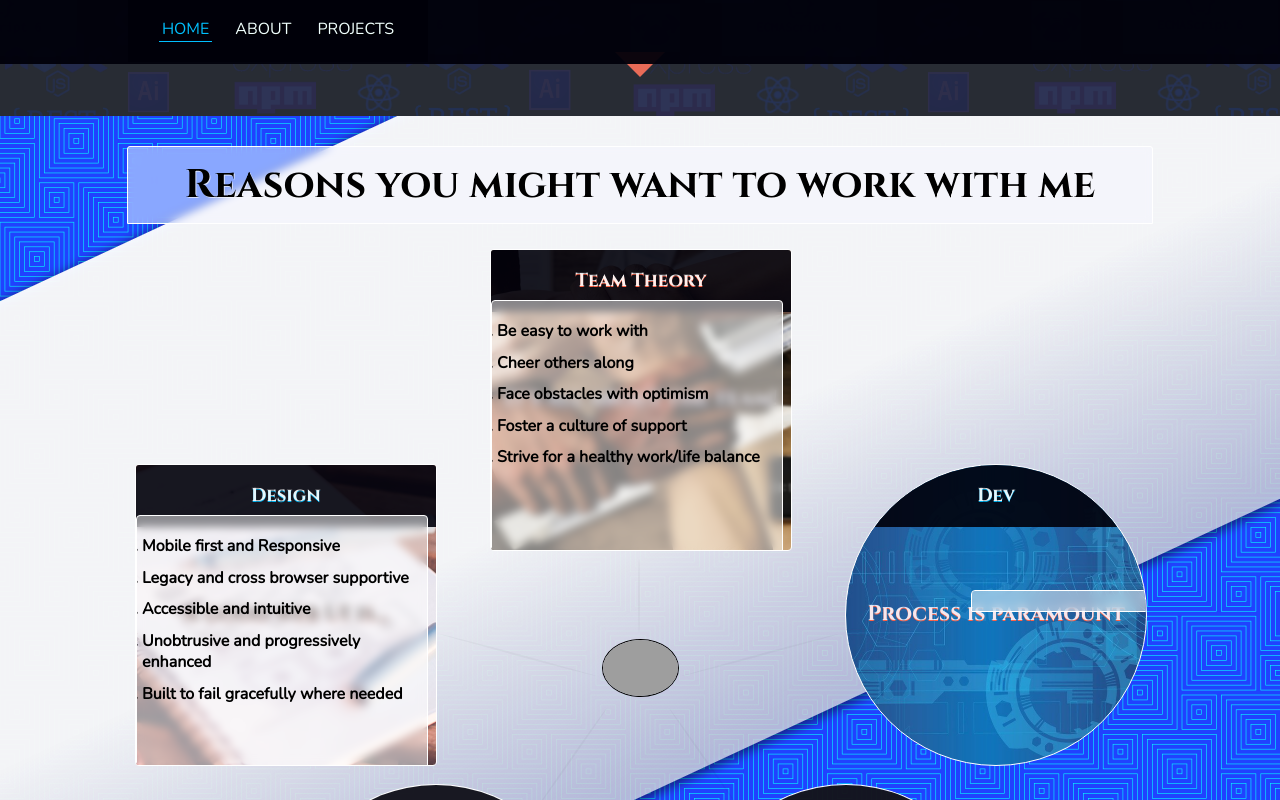
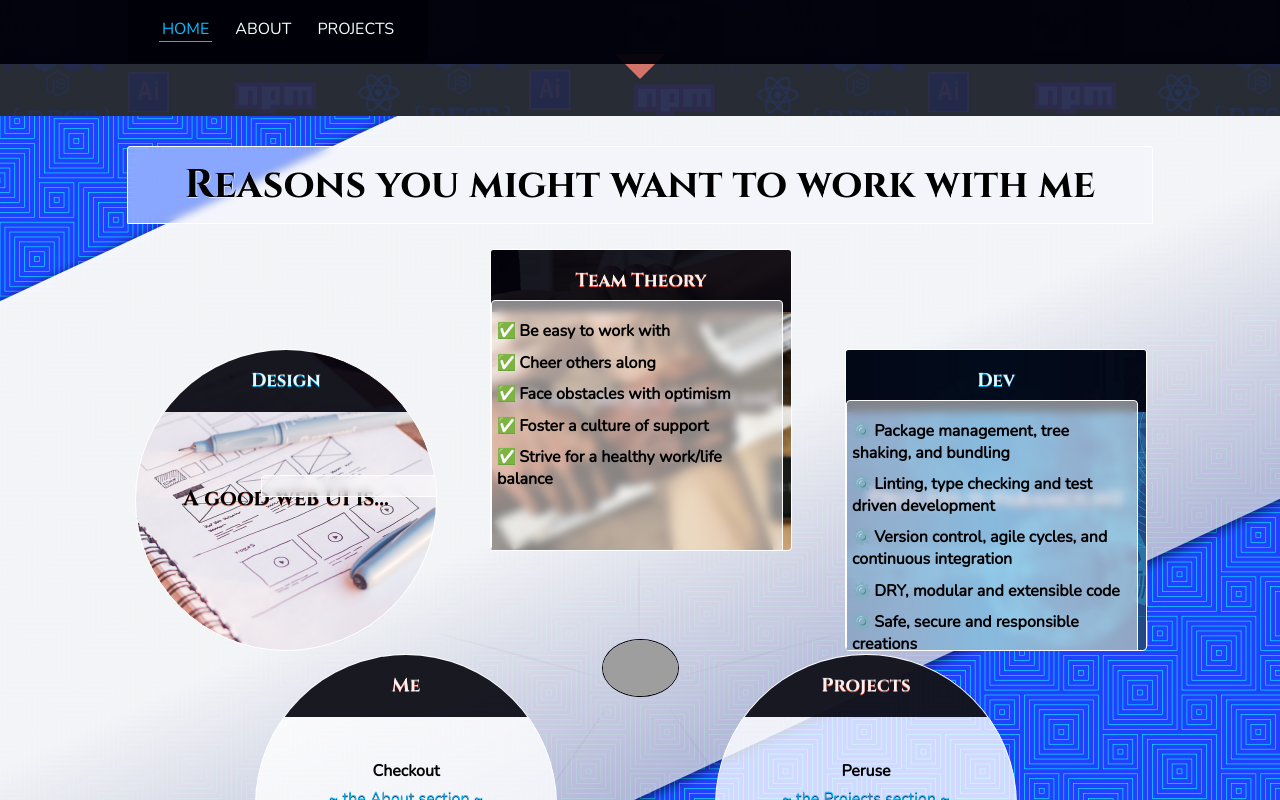
Before and after one commit to gitrobertpm/rpm-portfolio-2022, a React (Create React App) app: page /home in a window 1280 px wide. Both pictures are taken after a click on the element 641 px from the left and 1084 px from the top of the page. Shown: the part 684-1484 px from the top of the page. Built offline with nearby package versions, Linux system fonts and the light colour scheme; grey boxes are pictures that could not be loaded.

Commit message:
Added animated emoji icons to home page lists and stopped animation on mouseover

```diff
--- a/src/Components/Brochure.js
+++ b/src/Components/Brochure.js
@@ -9,25 +9,54 @@ import designPic from '../img/backgrounds/design-2.png';
 
 const Brochure = () => {
 
+	// Scroll to top helper function
+	const scroller = () => window.scrollTo(0, 0);
+
 	const first = useRef(null);
 	const second = useRef(null);
 	const third = useRef(null);
 
 	const [turn, setTurn] = useState('first');
+	const [lastTurn, setLastTurn] = useState('');
+	const [isAnimated, setIsAnimated] = useState(0);
+
+	const GreenCheck = (prop) => {
+		return (
+			<span
+				className="green-check"
+				style={{animation: turn === prop.turn && `gc ${0.3}s ${prop.timer}s forwards`}}
+			>{prop.icon}</span>
+		);
+	};
 
 	const updateTurn = () => setTurn((prev) => prev === 'first'? 'second' : prev === 'second' ? 'third' : 'first');
 
+	let interval;
+
 	useEffect(() => {
-		if (window.innerWidth > 767) {
-			const interval = setInterval(() => {
+		if (window.innerWidth > 767 && !isAnimated) {
+			interval = setInterval(() => {
 				updateTurn();
-			}, 5000);
+			}, 3000);
 			return () => clearInterval(interval);
 		}
-	}, [turn, window.innerWidth]);
+	});
 
-	// Scroll to top function
-	const scroller = () => window.scrollTo(0, 0);
+	// Handle user interaction of lists and turning the animation on and off
+	const handleEnter = () => {
+		setLastTurn(turn);
+		setTurn(null);
+		setIsAnimated(1);
+		clearInterval(interval);
+	};
+
+	const handleExit = () => {
+		setTurn(lastTurn);
+		setLastTurn('');
+		setIsAnimated(0);
+	};
+
+	const gct = 0.3;
 
 	return (
 		<div className="brochure">
@@ -40,49 +69,55 @@ const Brochure = () => {
 						ref={ first }
 						tabIndex="3"
 						style={{ backgroundImage: `url(${teamworkPic})` }}
+						onMouseEnter={ handleEnter }
+						onMouseLeave={ handleExit }
 					>
 						<h3>Team Theory</h3>
 						<h4>{`It's all about the team!`}</h4>
 						<ul className={ `${turn === 'first' && 'expanded-ul'}` }>
-							<li>Be easy to work with</li>
-							<li>Cheer others along</li>
-							<li>Face obstacles with optimism</li>
-							<li>Foster a culture of support</li>
-							<li>Strive for a healthy work/life balance</li>
+							<li><GreenCheck turn="first" icon="✅" timer={gct}/> Be easy to work with</li>
+							<li><GreenCheck turn="first" icon="✅" timer={gct + 0.1}/> Cheer others along</li>
+							<li><GreenCheck turn="first" icon="✅" timer={gct + 0.2}/> Face obstacles with optimism</li>
+							<li><GreenCheck turn="first" icon="✅" timer={gct + 0.3}/> Foster a culture of support</li>
+							<li><GreenCheck turn="first" icon="✅" timer={gct + 0.4}/> Strive for a healthy work/life balance</li>
 						</ul>
 					</div>
 
 					<div
-						className={ `design satellite expandable ${turn === 'second' && 'expanded-satellite'}` }
+						className={ `design satellite expandable ${turn === 'third' && 'expanded-satellite'}` }
 						ref={ second }
 						tabIndex="4"
 						style={{ backgroundImage: `url(${designPic})` }}
+						onMouseEnter={ handleEnter }
+						onMouseLeave={ handleExit }
 					>
 						<h3>Design</h3>
 						<h4>A good web UI is...</h4>
-						<ul className={ `${turn === 'second' && 'expanded-ul'}` }>
-							<li>Mobile first and Responsive</li>
-							<li>Legacy and cross browser supportive</li>
-							<li>Accessible and intuitive</li>
-							<li>Unobtrusive and progressively enhanced</li>
-							<li>Built to fail gracefully where needed</li>
+						<ul className={ `${turn === 'third' && 'expanded-ul'}` }>
+							<li><GreenCheck turn="third" icon="🎨" timer={gct}/> Mobile first and Responsive</li>
+							<li><GreenCheck turn="third" icon="🎨" timer={gct + 0.1}/> Legacy and cross browser supportive</li>
+							<li><GreenCheck turn="third" icon="🎨" timer={gct + 0.2}/> Accessible and intuitive</li>
+							<li><GreenCheck turn="third" icon="🎨" timer={gct + 0.3}/> Unobtrusive and progressively enhanced</li>
+							<li><GreenCheck turn="third" icon="🎨" timer={gct + 0.4}/> Built to fail gracefully where needed</li>
 						</ul>
 					</div>
 
 					<div
-						className={ `development satellite expandable ${turn === 'third' && 'expanded-satellite'}` }
+						className={ `development satellite expandable ${turn === 'second' && 'expanded-satellite'}` }
 						ref={ third }
 						tabIndex="5"
 						style={{ backgroundImage: `url(${devPic})` }}
+						onMouseEnter={ handleEnter }
+						onMouseLeave={ handleExit }
 					>
 						<h3>Dev</h3>
 						<h4>Process is paramount</h4>
-						<ul className={ `${turn === 'third' && 'expanded-ul'}` }>
-							<li>Package management, tree shaking, and bundling</li>
-							<li>Linting, type checking and test driven development</li>
-							<li>Version control, agile cycles, and continuous integration</li>
-							<li>DRY, modular and extensible code</li>
-							<li>Safe, secure and responsible creations</li>
+						<ul className={ `${turn === 'second' && 'expanded-ul'}` }>
+							<li><GreenCheck turn="second" icon="⚙️" timer={gct}/> Package management, tree shaking, and bundling</li>
+							<li><GreenCheck turn="second" icon="⚙️" timer={gct + 0.1}/> Linting, type checking and test driven development</li>
+							<li><GreenCheck turn="second" icon="⚙️" timer={gct + 0.2}/> Version control, agile cycles, and continuous integration</li>
+							<li><GreenCheck turn="second" icon="⚙️" timer={gct + 0.3}/> DRY, modular and extensible code</li>
+							<li><GreenCheck turn="second" icon="⚙️" timer={gct + 0.4}/> Safe, secure and responsible creations</li>
 						</ul>
 					</div>
 
--- a/src/css/App.css
+++ b/src/css/App.css
@@ -133,6 +133,12 @@
   z-index: -1;
 }
 
+@-moz-document url-prefix() {
+  .wallpaper {
+    background: rgba(255, 255, 255, 0.9);
+  }
+}
+
 .banner {
   display: none;
 }
--- a/src/css/about.css
+++ b/src/css/about.css
@@ -234,7 +234,7 @@
 }
 
 .desert-island-heading {
-  max-width: 700px;
+  max-width: 200px;
 }
 
 .bio h3 {
--- a/src/css/brochure.css
+++ b/src/css/brochure.css
@@ -90,5 +90,25 @@
   border-radius: 4px 4px 0 0;
   border: 1px solid white;
   overflow: auto;
+  -webkit-backdrop-filter: blur(4px);
   backdrop-filter: blur(4px);
 }
+
+@-moz-document url-prefix() {
+  .satellite ul {
+    background: rgba(255, 255, 255, 0.9);
+  }
+}
+
+.green-check {
+  display: inline-block;
+  width: 18px;
+  height: 18px;
+  margin-bottom: -3px;
+  overflow: hidden;
+}
+
+@keyframes gc {
+  0% {width: 0px; height: 0px; opacity: 0}
+  100% {width: 18px; height: 18px; opacity: 1}
+}
--- a/src/css/media-query.css
+++ b/src/css/media-query.css
@@ -139,7 +139,6 @@
   .satellite ul {
     position: absolute;
     text-align: left;
-    list-style-type: tilde;
     top: 125px;
     left: 125px;
     width: 0;
@@ -152,6 +151,12 @@
     transition: all 0.4s ease-in-out;
     opacity: 0;
     overflow: auto;
+  }
+
+  @-moz-document url-prefix() {
+    .satellite ul {
+      background: rgba(255, 255, 255, 0.9);
+    }
   }
 
   .expandable ul {
@@ -384,6 +389,10 @@
     margin-right: 30px;
   }
 
+  .desert-island-heading {
+    max-width: 400px;
+  }
+
   .bio,
   .contact {
     padding: 35px;
@@ -468,7 +477,7 @@
   }
 
   .diagram {
-    padding: 400px 0;
+    padding: 400px 0 275px;
   }
 
   .konector-1 {
@@ -521,18 +530,18 @@
   }
 
   .satellite ul {
-    padding: 5px 10px 5px 25px;
+    padding: 5px 10px 5px 5px;
   }
 
   .expandable:active > ul,
   .expandable:focus > ul,
   .expandable:hover > ul {
-    width: calc(100% - 35px);
+    width: calc(100% - 15px);
     height: 260px;
   }
 
   .expandable .expanded-ul {
-    width: calc(100% - 35px);
+    width: calc(100% - 15px);
     height: 260px;
   }
 
@@ -542,23 +551,23 @@
   }
 
   .design {
-    top: -185px;
+    top: -300px;
     margin-left: -505px
   }
 
   .development {
-    top: -185px;
+    top: -300px;
     margin-left: 205px;
   }
 
   .me {
-    top: 135px;
-    margin-left: -355px;
+    top: 5px;
+    margin-left: -385px;
   }
 
   .my-projects {
-    top: 135px;
-    margin-left: 55px;
+    top: 5px;
+    margin-left: 75px;
   }
 
 
```
